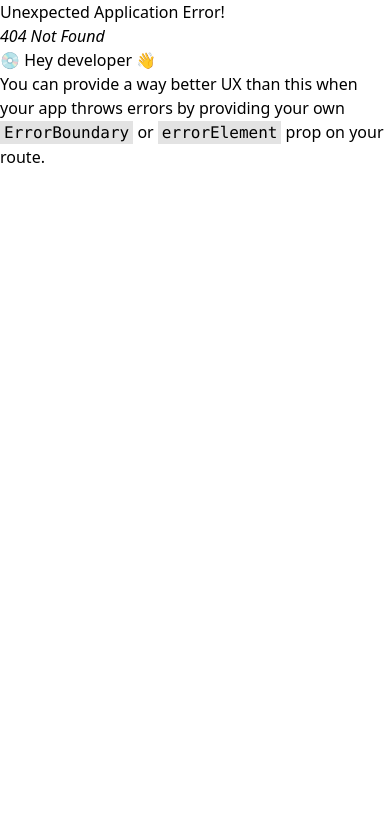
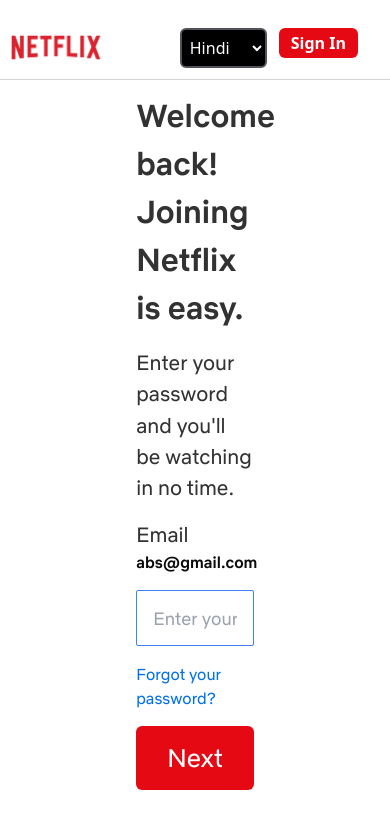
Before and after one commit to Asher9889/NetFlixGPT, a React (Create React App) app: page /signup in a window 390 px wide. Before the commit this address had no page. Shown: the top 828 px of the page. Built offline with nearby package versions, Linux system fonts and the light colour scheme.

Commit message:
signIn responsive done

```diff
--- a/src/Pages/Home.js
+++ b/src/Pages/Home.js
@@ -1,12 +1,12 @@
 
-import SignIn from "../components/SignIn";
+import Landing from "../components/Landing";
 
 
 const Home = ()=>{
     return (
-        <div className="w-screen">
-            <SignIn />
-        </div>
+        <section className="w-screen">
+            <Landing />
+        </section>
     )
 }
 
--- a/src/components/ContentWrapper.js
+++ b/src/components/ContentWrapper.js
@@ -1,6 +1,6 @@
 const ContentWrapper = (props)=>{
     return (
-        <div className="px-2  mx-auto max-w-[1200px]">
+        <div className="px-2 w-full mx-auto max-w-[1200px]">
             {props.children}
         </div>
     )
--- a/src/components/EmailBox.js
+++ b/src/components/EmailBox.js
@@ -1,3 +1,4 @@
+import { Link } from "react-router-dom";
 import { HiOutlineChevronRight } from "react-icons/hi";
 
 
@@ -7,7 +8,7 @@
             <h4 className="text-xl pb-4  px-4">Ready to watch? Enter your email to create or restart your membership.</h4>
             <span className=" flex flex-col lg:flex-row gap-4 lg:gap-2 items-center pt-4">
                 <input className="lg:w-7/12 lg:h-14 h-12  rounded-md px-4 text-lg bg-transparent border-[1px] border-green-600" type="text" placeholder="Email Address"/>
-                <button className="lg:h-14 h-12 lg:w-4/12 bg-[var(--red-color)] hover:bg-[var(--red2-color)] rounded-md text-xl lg:text-2xl px-2 font-netFlixBd tracking-[0.5px] flex flex-row items-center justify-center gap-2">Get Started <HiOutlineChevronRight /></button>
+                <Link to="/signup" className="lg:h-14 h-12 lg:w-4/12 bg-[var(--red-color)] hover:bg-[var(--red2-color)] rounded-md text-xl lg:text-2xl px-2 font-netFlixBd tracking-[0.5px] flex flex-row items-center justify-center gap-2"><button className="flex flex-row items-center gap-4">Get Started <HiOutlineChevronRight /></button></Link>
             </span>
         </div>
     )
--- a/src/components/Form.js
+++ /dev/null
@@ -1,7 +0,0 @@
-const Form = ()=>{
-    return (
-        <div>Form</div>
-    )
-}
-
-export default Form;
--- a/src/components/Header.js
+++ b/src/components/Header.js
@@ -1,9 +1,18 @@
+import { Link } from "react-router-dom";
 import netFlixLogo from "../assests/netFlixLogo.png"
 
 const Header = ()=>{
+
+    const option = ["Hindi", "English"]
     return (
-        <div className="w-screen max-w-[1200px] mx-auto   pt-4">
-            <img className="w-32 lg:w-48" src={netFlixLogo} alt="text"/>
+        <div className="w-screen flex flex-row justify-between items-center max-w-[1200px] mx-auto pt-4 lg:pt-0  pr-8">
+            <Link to="/"><img className="w-[7rem] lg:w-48" src={netFlixLogo} alt="text"/></Link>
+            <span className="flex flex-row gap-2 xs:gap-3  sm:gap-8  text-white">
+                <select className="bg-black px-[4px] py-[6px] lg:px-4 rounded-md border-[2px] border-zinc-600" >
+                    {option.map((lan)=> <option className="bg-white text-black">{lan}</option>)}
+                </select>
+                <Link to="/login"><button className="bg-[var(--red-color)] text-md hover:bg-[var(--red2-color)] font-bold px-3 py-[3px] lg:px-4 lg:py-[6px] rounded-md">Sign In</button></Link>
+            </span>
         </div>
     )
 }
--- /dev/null
+++ b/src/components/Landing.js
@@ -0,0 +1,25 @@
+import Header from "./Header";
+import EmailBox from "./EmailBox";
+
+const Landing = () => {
+  return (
+    <div className="relative w-full overflow-x-hidden   bg-signInBg bg-cover pb-10">
+      <div className="bg-black  opacity-[0.75] absolute  w-full h-full" />
+
+      <header className="absolute z-10 w-full px-3">
+        <Header />
+      </header>
+      <main className="relative  text-center w-full h-full flex flex-col justify-center items-center text-white px-6 pt-[40%] xs:pt-[30%] lg:pt-[25%] xl:pt-[15%] ">
+        <h1 className="text-[2rem] xs:text-[2rem] leading-[2.5rem]  lg:text-5xl font-netFlixBd  lg:tracking-[1px]">
+          Unlimited movies, TV shows and more
+        </h1>
+        <h3 className="text-netFlixMd pt-[10%] lg:pt-4    text-xl lg:text-3xl ">
+          Watch anywhere. Cancel anytime.
+        </h3>
+        <EmailBox />
+      </main>
+    </div>
+  );
+};
+
+export default Landing;
--- a/src/components/SignIn.js
+++ b/src/components/SignIn.js
@@ -1,24 +1,28 @@
+import ContentWrapper from "./ContentWrapper";
 import Header from "./Header";
-import EmailBox from "./EmailBox";
 
 const SignIn = () => {
+
   return (
-    <div className="relative w-full overflow-x-hidden   bg-signInBg bg-cover pb-10">
-      <div className="bg-black  opacity-[0.75] absolute  w-full h-full" />
+    <section className="bg-black md:bg-formBg w-screen h-screen">
+      <div className="absolute top-0 w-full h-full  bg-black opacity-[0.4]" />
+      <div className="relative z-10">
+        <ContentWrapper>
+          <Header />
+          <div className="md:w-2/5  md:mx-auto mt-[4%] md:mt-[2%] bg-black md:opacity-[0.7] text-white  px-3 md:p-16 rounded-md">
+            <form className="flex flex-col gap-6 md:gap-8 font-netFlixRg ">
+                <h1 className=" text-[2rem] lg:text-4xl font-semibold">Sign In</h1>
+                <input type="email" placeholder="Email or mobile number" className=" h-14 text-lg px-4 rounded-md bg-[var(--emptyInputBox-color)] border-[1.5px] border-zinc-600" />
+                <input type="text" placeholder="Password" className=" h-14 text-lg px-4 rounded-md bg-[var(--emptyInputBox-color)] border-[1.5px] border-zinc-600" />
+                <button className="relative z-10 bg-[var(--red-color)] h-10 rounded-md hover:bg-[var(--red2-color)]"> Sign in</button>
+                <button className="text-center hover:text-zinc-400 hover:underline">Forget Password?</button>
+                <h6 className="text-zinc-400">New to Netflix ? <button className="text-white hover:underline">Sign up now.</button></h6>
+            </form>
 
-      <div className="absolute z-10 w-full px-3">
-        <Header />
+          </div>
+        </ContentWrapper>
       </div>
-      <div className="relative  text-center w-full h-full flex flex-col justify-center items-center text-white px-6 pt-[40%] xs:pt-[30%] lg:pt-[25%] xl:pt-[15%] ">
-        <h1 className="text-[2rem] xs:text-[2rem] leading-[2.5rem]  lg:text-5xl font-netFlixBd  lg:tracking-[1px]">
-          Unlimited movies, TV shows and more
-        </h1>
-        <h3 className="text-netFlixMd pt-[10%] lg:pt-4    text-xl lg:text-3xl ">
-          Watch anywhere. Cancel anytime.
-        </h3>
-        <EmailBox />
-      </div>
-    </div>
+    </section>
   );
 };
 
--- /dev/null
+++ b/src/components/SignUp.js
@@ -0,0 +1,35 @@
+import ContentWrapper from "./ContentWrapper";
+import Header from "./Header";
+import { Link } from "react-router-dom";
+
+const SignUp = ()=>{
+    return (
+        <section>
+
+            <header className=" border-b-zinc-300  border-b-[1px] py-2">
+                <Header />
+            </header>
+            <ContentWrapper>
+                <div className="px-4 w-2/5 mx-auto mt-[3%] font-netFlixMd">
+
+                    <form className="w-full  flex flex-col gap-4">
+                        <h1 className="text-[2rem] opacity-[0.8]">Welcome back! <br/>Joining Netflix is easy.</h1>
+                        <p className="text-[1.3rem] font-netFlixRg opacity-[0.8]">Enter your password and you'll be watching in no time.</p>
+                        <span>
+                            <h5 className="text-[1.3rem] font-netFlixRg opacity-[0.8]">Email</h5>
+                            <p className="opacity-[0.95]">abs@gmail.com</p>
+                        </span>
+                        <input className="w-full h-14 border-[1px] px-4 rounded-sm border-blue-500 font-netFlixRg text-lg" type="password" placeholder="Enter your password"/>
+                        <Link className="text-[1rem] font-netFlixRg text-[var(--blue-color)] hover:underline">Forgot your password?</Link>
+                        <button className="h-16 text-white rounded-md font-netFlixRg text-[1.6rem] bg-[var(--red-color)] hover:bg-[var(--red2-color)]">Next</button>
+                    </form>
+
+                </div>
+            </ContentWrapper>
+
+
+        </section>
+    )
+}
+
+export default SignUp;
--- a/src/index.css
+++ b/src/index.css
@@ -4,7 +4,11 @@
 
 :root{
     --red-color : #e50914;
-    --red2-color : #e50914d5;
+    --red2-color : #f6121d;
+    --red3-color: rgb(229,9,20);
+    --fillInputBox-color: #232635;
+    --emptyInputBox-color: #121213;
+    --blue-color: #0071eb;
 }
 
 @layer base{
--- a/tailwind.config.js
+++ b/tailwind.config.js
@@ -13,6 +13,7 @@
       },
       backgroundImage: {
         'signInBg': "url('/src/assests/signInBg.jpg')",
+        'formBg': "url('/src/assests/formBg.jpg')"
 
       }
     },
```
Also changed, not shown: src/App.js (+11 -1 lines), src/assests/formBg.jpg (added), 1 other file (tests, documents, lock files or other folders).
